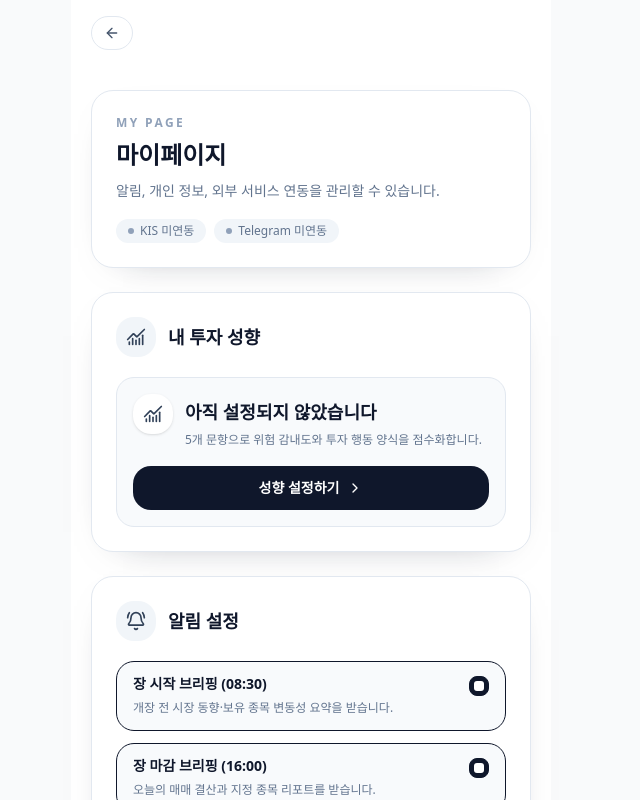
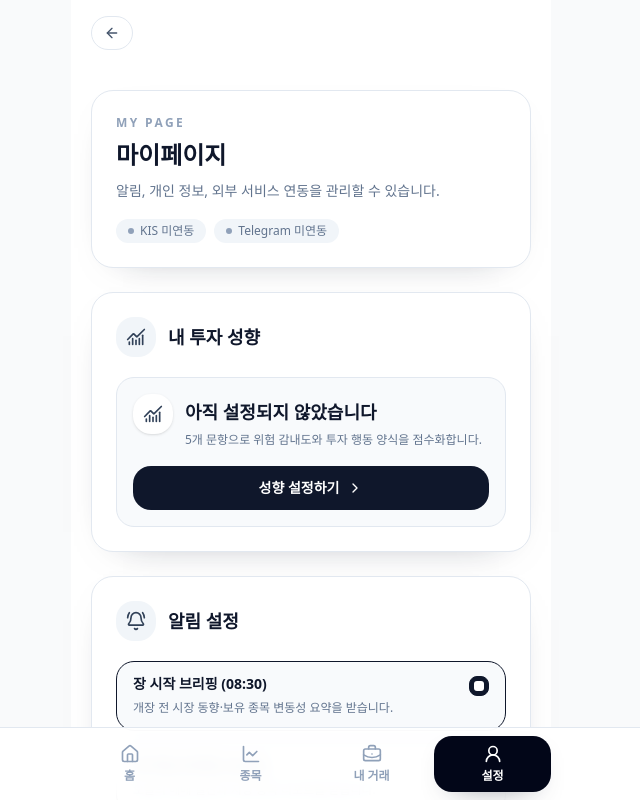
Before and after one commit to stockpia/front-end, a React (Vite) app: page /mypage in a window 1280 px wide. Shown: the top 800 px of the page, without its empty margins (329-969 px from the left). Built offline with nearby package versions, Linux system fonts and the light colour scheme; no server answers; what react-plotly.js would draw is missing.

Commit message:
Design: 레이아웃 수정

```diff
--- /dev/null
+++ b/src/components/BottomNavigation.tsx
@@ -0,0 +1,77 @@
+import { BriefcaseBusiness, House, LineChart, UserRound } from "lucide-react";
+import { Link, useLocation } from "react-router-dom";
+import { useAccountSession } from "@/hooks/useAccountSession";
+
+const navItems = [
+	{
+		label: "홈",
+		path: "/",
+		match: (pathname: string) => pathname === "/",
+		icon: House,
+	},
+	{
+		label: "종목",
+		path: "/stocks",
+		match: (pathname: string) =>
+			pathname === "/stocks" ||
+			pathname.startsWith("/stocks/") ||
+			pathname.startsWith("/calculator/"),
+		icon: LineChart,
+	},
+	{
+		label: "내 거래",
+		path: "/trades",
+		match: (pathname: string) => pathname.startsWith("/trades"),
+		icon: BriefcaseBusiness,
+	},
+	{
+		label: "설정",
+		path: "/mypage",
+		match: (pathname: string) => pathname.startsWith("/mypage"),
+		icon: UserRound,
+	},
+];
+
+export default function BottomNavigation() {
+	const { pathname } = useLocation();
+	const accountSession = useAccountSession();
+	const userId = accountSession?.userId;
+
+	const resolvePath = (path: string) => {
+		if (path !== "/trades") {
+			return path;
+		}
+
+		return userId ? `/trades/${userId}` : "/login";
+	};
+
+	return (
+		<nav
+			aria-label="하단 내비게이션"
+			className="fixed right-0 bottom-0 left-0 z-40 border-t border-slate-200 bg-white/95 px-3 pt-2 pb-[calc(env(safe-area-inset-bottom)+0.5rem)] shadow-[0_-18px_50px_-38px_rgba(15,23,42,0.75)] backdrop-blur"
+		>
+			<div className="mx-auto grid w-full max-w-120 grid-cols-4 gap-1">
+				{navItems.map((item) => {
+					const Icon = item.icon;
+					const isActive = item.match(pathname);
+
+					return (
+						<Link
+							key={item.label}
+							to={resolvePath(item.path)}
+							aria-current={isActive ? "page" : undefined}
+							className={`flex min-h-14 flex-col items-center justify-center gap-1 rounded-2xl px-2 text-xs font-bold transition ${
+								isActive
+									? "bg-slate-950 text-white shadow-[0_10px_30px_-20px_rgba(15,23,42,0.8)]"
+									: "text-slate-400 hover:bg-slate-100 hover:text-slate-700"
+							}`}
+						>
+							<Icon className="h-5 w-5" />
+							<span>{item.label}</span>
+						</Link>
+					);
+				})}
+			</div>
+		</nav>
+	);
+}
--- a/src/layouts/RootLayout.tsx
+++ b/src/layouts/RootLayout.tsx
@@ -1,31 +1,24 @@
 import type { PropsWithChildren } from "react";
 import { useLocation } from "react-router-dom";
-import AccountMenuButton from "@/components/AccountMenuButton";
 import BackButton from "@/components/BackButton";
-import HomeButton from "@/components/HomeButton";
+import BottomNavigation from "@/components/BottomNavigation";
 
 export function RootLayout({ children }: PropsWithChildren) {
 	const { pathname } = useLocation();
 	const showBackButton = !["/", "/stocks"].includes(pathname);
-	const showHomeButton = pathname === "/stocks";
+	const showBottomNavigation = pathname !== "/login";
 
 	return (
 		<div className="min-h-svh bg-gray-50">
 			<div
-				className="
+				className={`
           mx-auto min-h-svh w-full max-w-120
           bg-white
-          px-5
+          px-3 sm:px-5
           pt-[env(safe-area-inset-top)]
-          pb-[env(safe-area-inset-bottom)]
-        "
+          ${showBottomNavigation ? "pb-[calc(env(safe-area-inset-bottom)+6rem)]" : "pb-[env(safe-area-inset-bottom)]"}
+        `}
 			>
-				{showHomeButton && (
-					<div className="sticky top-0 z-30 flex items-center justify-between bg-white pt-4 pb-2">
-						<HomeButton />
-						<AccountMenuButton />
-					</div>
-				)}
 				{showBackButton && (
 					<div className="sticky top-0 z-30 bg-white pt-4 pb-2">
 						<BackButton />
@@ -33,6 +26,7 @@ export function RootLayout({ children }: PropsWithChildren) {
 				)}
 				{children}
 			</div>
+			{showBottomNavigation && <BottomNavigation />}
 		</div>
 	);
 }
--- a/src/pages/Login/Login.tsx
+++ b/src/pages/Login/Login.tsx
@@ -66,7 +66,7 @@ export default function Login() {
 	};
 
 	return (
-		<div className="mx-auto flex min-h-screen max-w-2xl flex-col px-6 py-10">
+		<div className="mx-auto flex min-h-screen max-w-2xl flex-col px-3 py-10 sm:px-6">
 			<div className="sticky top-4 z-20 rounded-2xl bg-background/95 pb-4 backdrop-blur supports-[backdrop-filter]:bg-background/80">
 				<div className="mb-4 inline-flex rounded-2xl border border-slate-200 bg-white p-1">
 					<button
--- a/src/pages/Login/views/BasicInfoStep.tsx
+++ b/src/pages/Login/views/BasicInfoStep.tsx
@@ -43,13 +43,10 @@ export default function BasicInfoStep({
 
 	// phone 은 선택 — 비워둬도 가입 가능
 	const isNextDisabled =
-		!loginId.trim() ||
-		!name.trim() ||
-		!birthDate.trim() ||
-		!password.trim();
+		!loginId.trim() || !name.trim() || !birthDate.trim() || !password.trim();
 
 	return (
-		<section className="w-full rounded-3xl border border-slate-200 bg-white p-6 shadow-[0_12px_40px_-32px_rgba(15,23,42,0.6)]">
+		<section className="w-full rounded-3xl border border-slate-200 bg-white p-4 shadow-[0_12px_40px_-32px_rgba(15,23,42,0.6)] sm:p-6">
 			<div className="mt-5 space-y-8 text-left">
 				<label className="block">
 					<span className="mb-1 block text-sm">아이디</span>
--- a/src/pages/Login/views/SigninStep.tsx
+++ b/src/pages/Login/views/SigninStep.tsx
@@ -77,7 +77,7 @@ export default function SigninStep() {
 	const isTestLoginPending = testAccountMutation.isPending;
 
 	return (
-		<section className="w-full rounded-3xl border border-slate-200 bg-white p-6 shadow-[0_12px_40px_-32px_rgba(15,23,42,0.6)]">
+		<section className="w-full rounded-3xl border border-slate-200 bg-white p-4 shadow-[0_12px_40px_-32px_rgba(15,23,42,0.6)] sm:p-6">
 			<h2 className="text-xl font-semibold">기존 사용자 로그인</h2>
 			<div className="mt-5 space-y-8 text-left">
 				<label className="block">
@@ -141,7 +141,7 @@ export default function SigninStep() {
 				</button>
 			</div>
 
-			<div className="mt-8 rounded-3xl border border-slate-200 bg-slate-50 p-5 text-left">
+			<div className="mt-8 rounded-3xl border border-slate-200 bg-slate-50 p-4 text-left sm:p-5">
 				<div className="flex items-start gap-3">
 					<div className="flex h-11 w-11 shrink-0 items-center justify-center rounded-2xl bg-slate-900 text-white">
 						<FlaskConical className="h-5 w-5" />
--- a/src/pages/Stocks/Stocks.tsx
+++ b/src/pages/Stocks/Stocks.tsx
@@ -169,7 +169,6 @@ export default function Stocks() {
 		normalizedSearchTerm,
 		activeTab,
 		stocksSearchQuery.stocks,
-    ,
 		searchedStocks.length,
 	]);
 
@@ -270,7 +269,7 @@ export default function Stocks() {
 
 	return (
 		<div className="space-y-8 py-8">
-      <section className="rounded-[28px] border border-slate-200 bg-white px-5 py-4 shadow-[0_20px_60px_-40px_rgba(15,23,42,0.6)]">
+			<section className="rounded-[24px] border border-slate-200 bg-white px-4 py-4 shadow-[0_20px_60px_-40px_rgba(15,23,42,0.6)]">
 				<div className="flex items-center justify-between gap-4">
 					<div className="min-w-0">
 						<p className="text-sm font-semibold text-slate-900">
@@ -288,14 +287,15 @@ export default function Stocks() {
 						<button
 							type="button"
 							onClick={() => navigate("/login")}
-              className="shrink-0 rounded-xl border border-slate-300 px-4 py-2 text-sm font-semibold text-slate-700">
+							className="shrink-0 rounded-xl border border-slate-300 px-4 py-2 text-sm font-semibold text-slate-700"
+						>
 							로그인
 						</button>
 					)}
 				</div>
 			</section>
 
-      <section className="rounded-[32px] border border-slate-200 bg-white p-6 shadow-[0_20px_60px_-40px_rgba(15,23,42,0.6)]">
+			<section className="rounded-[24px] border border-slate-200 bg-white p-3 shadow-[0_20px_60px_-40px_rgba(15,23,42,0.6)] sm:p-5">
 				<SearchBar
 					value={searchTerm}
 					onChange={(value) => {
@@ -390,7 +390,8 @@ export default function Stocks() {
 			<button
 				type="button"
 				onClick={() => navigate(`/trades/${userId ?? "demo_user"}`)}
-        className="w-full rounded-[28px] border border-slate-200 bg-white p-5 text-left shadow-[0_20px_60px_-40px_rgba(15,23,42,0.6)] transition hover:border-slate-300 hover:shadow-[0_24px_70px_-42px_rgba(15,23,42,0.7)]">
+				className="w-full rounded-[24px] border border-slate-200 bg-white p-4 text-left shadow-[0_20px_60px_-40px_rgba(15,23,42,0.6)] transition hover:border-slate-300 hover:shadow-[0_24px_70px_-42px_rgba(15,23,42,0.7)]"
+			>
 				<div className="flex items-start justify-between gap-4">
 					<div>
 						<p className="text-xs font-semibold uppercase tracking-[0.2em] text-slate-400">
--- a/src/pages/Stocks/components/SearchBar.tsx
+++ b/src/pages/Stocks/components/SearchBar.tsx
@@ -11,7 +11,7 @@ export default function SearchBar({
 }: SearchBarProps) {
 	return (
 		<form
-			className="rounded-xl flex-1 flex border border-slate-200 bg-slate-50 px-4 py-3"
+			className="flex flex-1 rounded-xl border border-slate-200 bg-slate-50 px-3 py-3"
 			onSubmit={(event) => {
 				event.preventDefault();
 				onSubmit();
```
Also changed, not shown: src/pages/Login/views/NotificationInfoStep.tsx (+6 -9 lines), src/pages/Stocks/components/StocksList.tsx (+12 -7 lines). Lines whose indentation alone changed are shown as unchanged.
